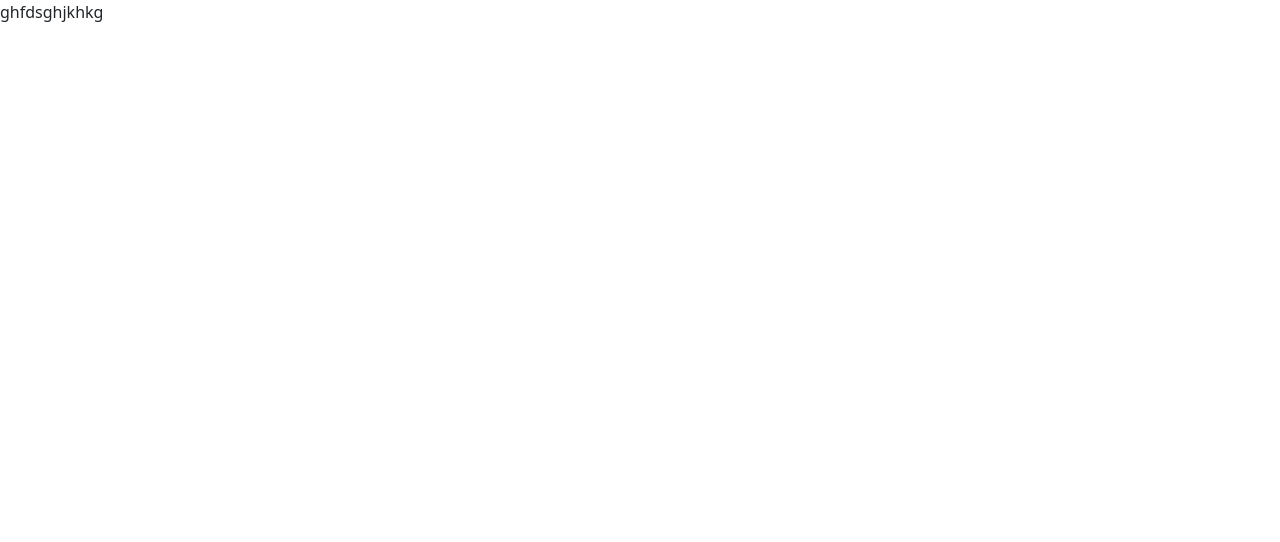
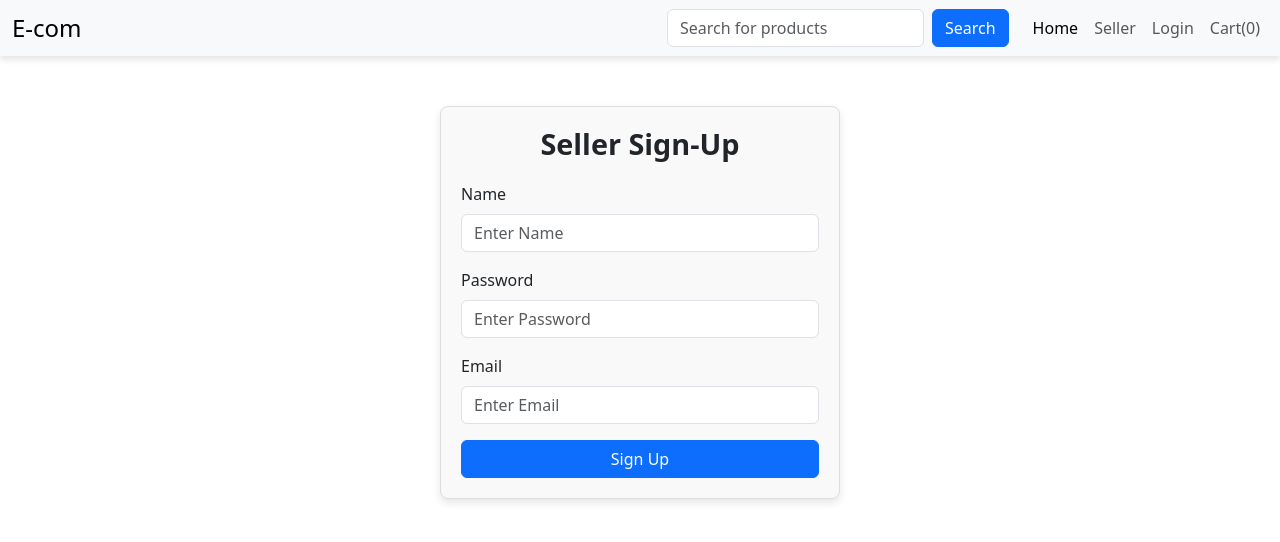
Before and after one commit to Ananya290/E-Commerace, an Angular app in the folder AngularApplication/: page /seller in a window 1280 px wide. Before the commit this address led to /. Shown: the top 542 px of the page. Built offline with nearby package versions, Linux system fonts and the light colour scheme.

Commit message:
sign-up commit

```diff
--- a/AngularApplication/src/app/app-routing.module.ts
+++ b/AngularApplication/src/app/app-routing.module.ts
@@ -1,8 +1,16 @@
 import { NgModule } from '@angular/core';
 import { RouterModule, Routes } from '@angular/router';
+import { HomeComponent } from './home/home.component';
+import { SellerAuthComponent } from './seller-auth/seller-auth.component';
 
-const routes: Routes = [];
+const routes: Routes = [
+  { path: '', component: HomeComponent },          // Default route
+    { path: 'seller', component: SellerAuthComponent  },  // Seller page
 
+//   { path: 'login', component: LoginComponent },    // Login page
+//   { path: 'cart', component: CartComponent },      // Cart page
+//   { path: '**', redirectTo: '', pathMatch: 'full' } // Wildcard route (handles unknown paths)
+ ];
 @NgModule({
   imports: [RouterModule.forRoot(routes)],
   exports: [RouterModule]
--- a/AngularApplication/src/app/app.component.html
+++ b/AngularApplication/src/app/app.component.html
@@ -1 +1,4 @@
-<p>ghfdsghjkhkg</p>
+<div>
+    <app-header></app-header>
+    <router-outlet></router-outlet>
+</div>
--- a/AngularApplication/src/app/header/header/header.component.css
+++ b/AngularApplication/src/app/header/header/header.component.css
@@ -0,0 +1,13 @@
+nav.navbar {
+    box-shadow: 0 4px 6px rgba(0, 0, 0, 0.1);
+}
+.navbar-brand h1 {
+    font-size: 1.5rem;
+    margin: 0;
+}
+.form-control {
+    max-width: 300px;
+}
+.nav-item a {
+    font-weight: 500;
+}
--- a/AngularApplication/src/app/header/header/header.component.html
+++ b/AngularApplication/src/app/header/header/header.component.html
@@ -1 +1,38 @@
-<p>header works!</p>
+<nav class="navbar navbar-expand-lg navbar-light bg-light">
+    <div class="container-fluid">
+      <!-- Brand -->
+      <a class="navbar-brand" href="#">
+        <h1>E-com</h1>
+      </a>
+
+      <!-- Toggle button for mobile -->
+      <button class="navbar-toggler" type="button" data-bs-toggle="collapse" data-bs-target="#navbarContent" aria-controls="navbarContent" aria-expanded="false" aria-label="Toggle navigation">
+        <span class="navbar-toggler-icon"></span>
+      </button>
+
+      <!-- Collapsible content -->
+      <div class="collapse navbar-collapse" id="navbarContent">
+        <!-- Search bar -->
+        <form class="d-flex ms-auto me-3">
+          <input class="form-control me-2" type="search" placeholder="Search for products" aria-label="Search">
+          <button class="btn btn-primary" type="submit">Search</button>
+        </form>
+
+        <!-- Navigation links -->
+        <ul class="navbar-nav mb-2 mb-lg-0">
+          <li class="nav-item">
+            <a class="nav-link active" routerLink="">Home</a>
+          </li>
+          <li class="nav-item">
+            <a class="nav-link" routerLink="/seller">Seller</a>
+          </li>
+          <li class="nav-item">
+            <a class="nav-link" href="#">Login</a>
+          </li>
+          <li class="nav-item">
+            <a class="nav-link" href="#">Cart(0)</a>
+          </li>
+        </ul>
+      </div>
+    </div>
+  </nav>
--- /dev/null
+++ b/AngularApplication/src/app/home/home.component.html
@@ -0,0 +1 @@
+<p>home works!</p>
--- /dev/null
+++ b/AngularApplication/src/app/seller-auth/seller-auth.component.css
@@ -0,0 +1,18 @@
+.signup-container {
+    max-width: 400px;
+    margin: 50px auto;
+    padding: 20px;
+    border: 1px solid #ddd;
+    border-radius: 8px;
+    box-shadow: 0 4px 8px rgba(0, 0, 0, 0.1);
+    background-color: #f9f9f9;
+}
+.signup h1 {
+    text-align: center;
+    margin-bottom: 20px;
+    font-size: 1.8rem;
+    font-weight: bold;
+}
+button {
+    width: 100%;
+}
--- /dev/null
+++ b/AngularApplication/src/app/seller-auth/seller-auth.component.html
@@ -0,0 +1,33 @@
+<!-- <div>
+    <div class ="signup">
+        <h1>Seller Sign-up</h1>
+    </div>
+    <form action="">
+        <input type="text" placeholder="Enter Name">
+        <input type="text" placeholder="Enter Password">
+        <input type="text" placeholder="Enter Email">
+        <button>SignUp</button>
+    </form>
+</div> -->
+<div class="container">
+    <div class="signup-container">
+      <div class="signup">
+        <h1>Seller Sign-Up</h1>
+      </div>
+      <form #sellerSignUp ="ngForm" (ngSubmit)="signup(sellerSignUp.value)">
+        <div class="mb-3">
+          <label for="name" class="form-label">Name</label>
+          <input type="text" class="form-control" ngModel name = "name" id="name" placeholder="Enter Name">
+        </div>
+        <div class="mb-3">
+          <label for="password" class="form-label">Password</label>
+          <input type="password" class="form-control" id="password"ngModel name = "password" placeholder="Enter Password">
+        </div>
+        <div class="mb-3">
+          <label for="email" class="form-label">Email</label>
+          <input type="email" class="form-control" id="email" ngModel name = "email" placeholder="Enter Email">
+        </div>
+        <button type="submit" class="btn btn-primary">Sign Up</button>
+      </form>
+    </div>
+  </div>
--- /dev/null
+++ b/AngularApplication/src/app/seller-auth/seller-auth.component.ts
@@ -0,0 +1,14 @@
+import { Component } from '@angular/core';
+
+@Component({
+  selector: 'app-seller-auth',
+  templateUrl: './seller-auth.component.html',
+  styleUrl: './seller-auth.component.css'
+})
+export class SellerAuthComponent {
+
+
+  signup(data:object){
+    console.log(data)
+  }
+}
```
Also changed, not shown: AngularApplication/src/app/app.module.ts (+8 -3 lines), AngularApplication/src/app/home/home.component.ts (added, +10 -0 lines), AngularApplication/src/app/home/home.component.css (added), 2 other files (tests, documents, lock files or other folders).
